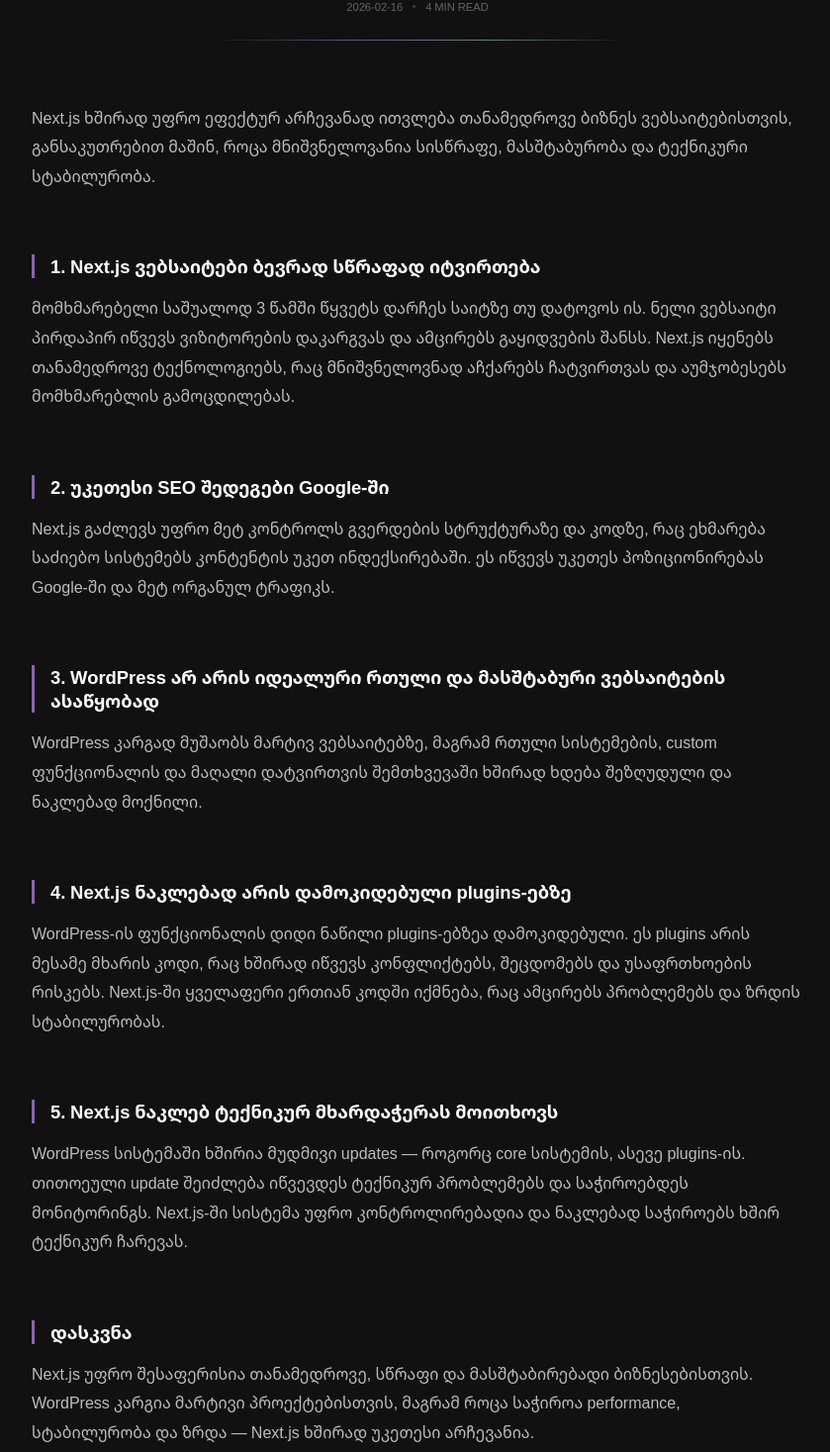
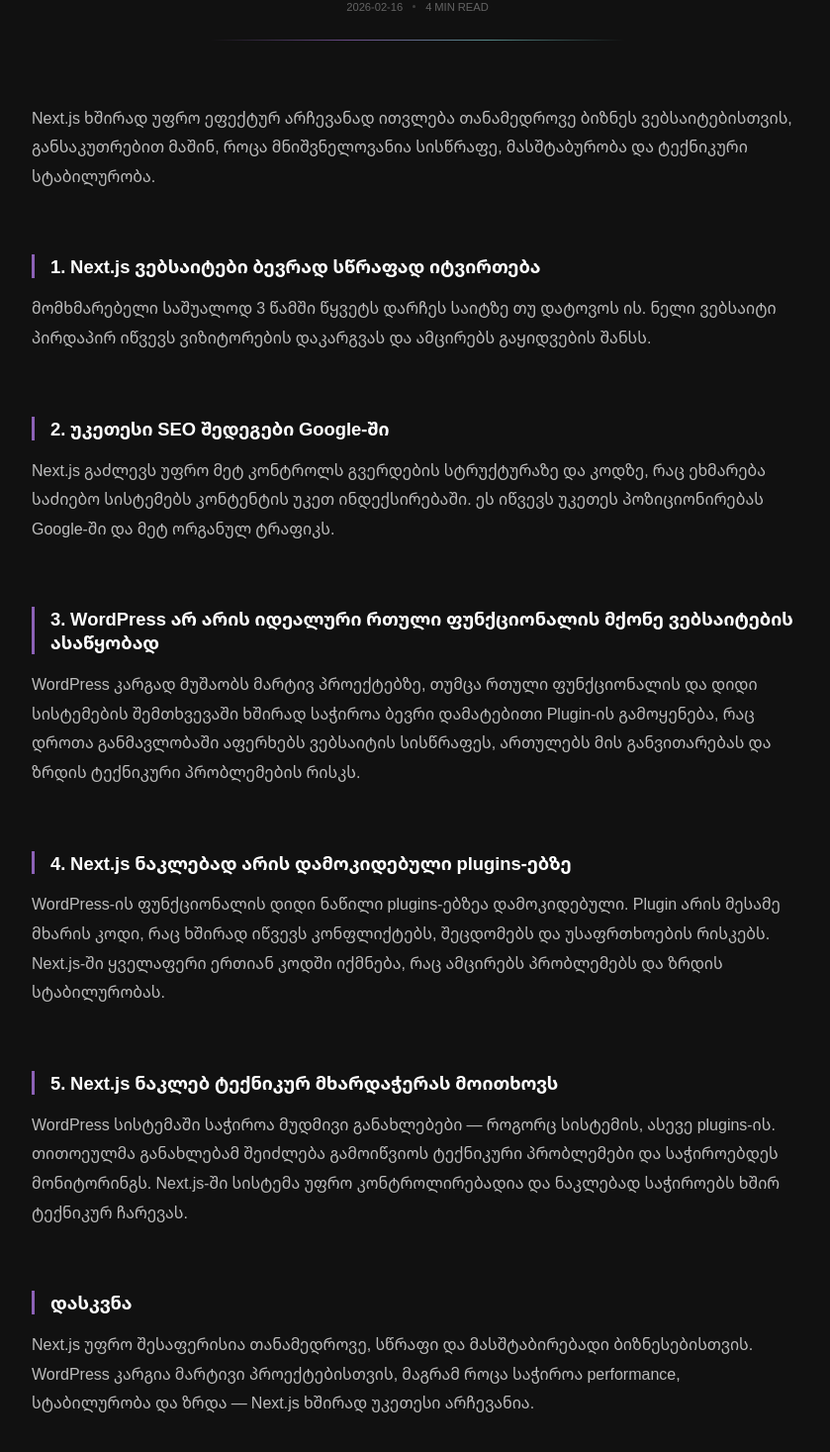
Before and after one commit to lizzaaabb/lamz-site, a Next.js app: page /ka/wordpress-vs-nextjs in a window 1280 px wide. Shown: the part 311-1778 px from the top of the page at 99% size, without its empty margins (218-1057 px from the left). Built offline with nearby package versions, Linux system fonts and the light colour scheme; a web font is replaced by a local one.

Commit message:
vs blog revision

```diff
--- a/src/components/Blog2.js
+++ b/src/components/Blog2.js
@@ -10,23 +10,23 @@
 
 ## 1. Next.js ვებსაიტები ბევრად სწრაფად იტვირთება
 
-მომხმარებელი საშუალოდ 3 წამში წყვეტს დარჩეს საიტზე თუ დატოვოს ის. ნელი ვებსაიტი პირდაპირ იწვევს ვიზიტორების დაკარგვას და ამცირებს გაყიდვების შანსს. Next.js იყენებს თანამედროვე ტექნოლოგიებს, რაც მნიშვნელოვნად აჩქარებს ჩატვირთვას და აუმჯობესებს მომხმარებლის გამოცდილებას.
+მომხმარებელი საშუალოდ 3 წამში წყვეტს დარჩეს საიტზე თუ დატოვოს ის. ნელი ვებსაიტი პირდაპირ იწვევს ვიზიტორების დაკარგვას და ამცირებს გაყიდვების შანსს.
 
 ## 2. უკეთესი SEO შედეგები Google-ში
 
 Next.js გაძლევს უფრო მეტ კონტროლს გვერდების სტრუქტურაზე და კოდზე, რაც ეხმარება საძიებო სისტემებს კონტენტის უკეთ ინდექსირებაში. ეს იწვევს უკეთეს პოზიციონირებას Google-ში და მეტ ორგანულ ტრაფიკს.
 
-## 3. WordPress არ არის იდეალური რთული და მასშტაბური ვებსაიტების ასაწყობად
+## 3. WordPress არ არის იდეალური რთული ფუნქციონალის მქონე ვებსაიტების ასაწყობად
 
-WordPress კარგად მუშაობს მარტივ ვებსაიტებზე, მაგრამ რთული სისტემების, custom ფუნქციონალის და მაღალი დატვირთვის შემთხვევაში ხშირად ხდება შეზღუდული და ნაკლებად მოქნილი.
+WordPress კარგად მუშაობს მარტივ პროექტებზე, თუმცა რთული ფუნქციონალის და დიდი სისტემების შემთხვევაში ხშირად საჭიროა ბევრი დამატებითი Plugin-ის გამოყენება, რაც დროთა განმავლობაში აფერხებს ვებსაიტის სისწრაფეს, ართულებს მის განვითარებას და ზრდის ტექნიკური პრობლემების რისკს.
 
 ## 4. Next.js ნაკლებად არის დამოკიდებული plugins-ებზე
 
-WordPress-ის ფუნქციონალის დიდი ნაწილი plugins-ებზეა დამოკიდებული. ეს plugins არის მესამე მხარის კოდი, რაც ხშირად იწვევს კონფლიქტებს, შეცდომებს და უსაფრთხოების რისკებს. Next.js-ში ყველაფერი ერთიან კოდში იქმნება, რაც ამცირებს პრობლემებს და ზრდის სტაბილურობას.
+WordPress-ის ფუნქციონალის დიდი ნაწილი plugins-ებზეა დამოკიდებული. Plugin არის მესამე მხარის კოდი, რაც ხშირად იწვევს კონფლიქტებს, შეცდომებს და უსაფრთხოების რისკებს. Next.js-ში ყველაფერი ერთიან კოდში იქმნება, რაც ამცირებს პრობლემებს და ზრდის სტაბილურობას.
 
 ## 5. Next.js ნაკლებ ტექნიკურ მხარდაჭერას მოითხოვს
 
-WordPress სისტემაში ხშირია მუდმივი updates — როგორც core სისტემის, ასევე plugins-ის. თითოეული update შეიძლება იწვევდეს ტექნიკურ პრობლემებს და საჭიროებდეს მონიტორინგს. Next.js-ში სისტემა უფრო კონტროლირებადია და ნაკლებად საჭიროებს ხშირ ტექნიკურ ჩარევას.
+WordPress სისტემაში საჭიროა მუდმივი განახლებები — როგორც სისტემის, ასევე plugins-ის. თითოეულმა განახლებამ შეიძლება გამოიწვიოს ტექნიკური პრობლემები და საჭიროებდეს მონიტორინგს. Next.js-ში სისტემა უფრო კონტროლირებადია და ნაკლებად საჭიროებს ხშირ ტექნიკურ ჩარევას.
 
 ## დასკვნა
 
```
